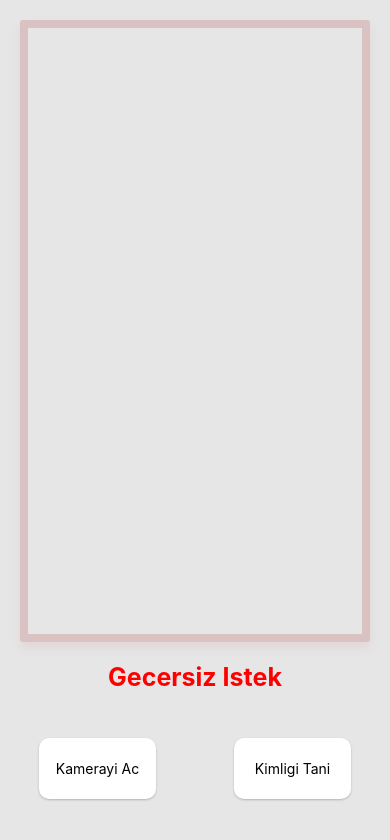
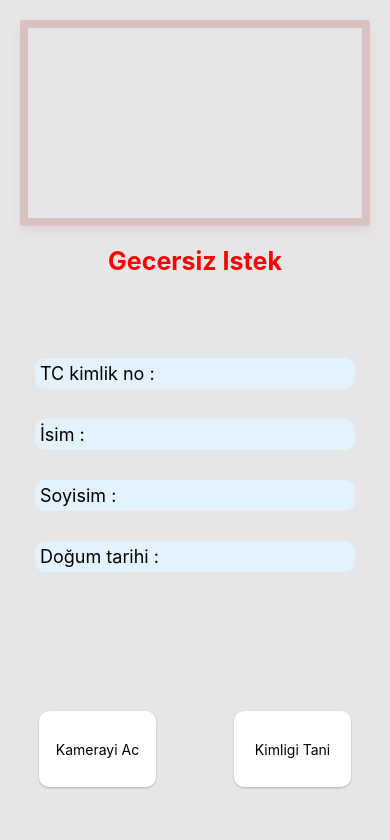
Before and after one commit to emrecinikaya/identity-project, a React Native app: screen / in a window 390 px wide. Shown: the top 840 px of the page. Built offline with nearby package versions, Linux system fonts and the light colour scheme.

Commit message:
info-commit

```diff
--- a/App.js
+++ b/App.js
@@ -1,14 +1,19 @@
 /* eslint-disable prettier/prettier */
 /* eslint-disable semi */
-import { View, Text ,TouchableOpacity, Image, StyleSheet} from 'react-native'
-import React, {useEffect, useState} from 'react'
-import ImagePicker, { openCamera } from 'react-native-image-crop-picker';
-import axios from 'axios'
+import { View, Text, TouchableOpacity, Image, StyleSheet } from "react-native";
+import React, { useEffect, useState } from "react";
+import ImagePicker, { openCamera } from "react-native-image-crop-picker";
+import axios from "axios";
 import RNTextDetector from "rn-text-detector";
 const App = () => {
-  const [image, setImage] = useState("")
-  const [showImage, setShowImage] = useState('')
-  const [confidence, setConfidence] = useState()
+  const [image, setImage] = useState("");
+  const [showImage, setShowImage] = useState("");
+  const [confidence, setConfidence] = useState();
+  const [identityNo, setIdentityNo] = useState();
+  const [name, setName] = useState();
+  const [surname, setSurname] = useState();
+  const [birthDate, setBirthDate] = useState();
+
 
   const detectText = async () => {
     try {
@@ -18,7 +23,53 @@ const App = () => {
         skipProcessing: true,
       };
       const visionResp = await RNTextDetector.detectFromUri(showImage);
-      console.log('visionResp', visionResp);
+      console.log("visionResp", visionResp);
+
+      for (var i = 0; i < 6; i++) {
+        if (visionResp[i].text.search("tity No\n") != -1) {
+          setIdentityNo(visionResp[i].lines[1].text);
+          break;
+        } else if (visionResp[i].text.search("tity No") != -1) {
+          setIdentityNo(visionResp[i + 1].text);
+          break;
+        } else {
+          setIdentityNo("Kimlik no bulunamadı");
+        }
+      }
+      for (var i = 4; i < 10; i++) {
+        if (visionResp[i].text.search("Name") != -1 && visionResp[i].text.search("\n") != -1) {
+          setName(visionResp[i].lines[1].text);
+          break;
+        } else if (visionResp[i].text.search("Name") != -1) {
+          setName(visionResp[i + 1].text);
+          break;
+        } else {
+          setName("İsim bulunamadı");
+        }
+      }
+      for (var i = 2; i < 8; i++) {
+        console.log(visionResp[i].text.search("Surname"));
+        if (visionResp[i].text.search("Surname\n") != -1) {
+          setSurname(visionResp[i].lines[1].text);
+          break;
+        } else if (visionResp[i].text.search("Surname") != -1) {
+          setSurname(visionResp[i + 1].text);
+          break;
+        } else {
+          setSurname("Soyisim bulunamadı");
+        }
+      }
+      for (var i = 2; i < 8; i++) {
+        if (visionResp[i].text.search("Gender\n") != -1) {
+          setBirthDate(visionResp[i].lines[1].text);
+          break;
+        } else if (visionResp[i].text.search("Gender") != -1) {
+          setBirthDate(visionResp[i + 1].text);
+          break;
+        } else {
+          setBirthDate("Doğum tarihi bulunamadı");
+        }
+      }
     } catch (e) {
       console.warn(e);
     }
@@ -28,53 +79,57 @@ const App = () => {
     ImagePicker.openCamera({
       includeBase64: true,
       compressImageQuality: 0.7,
-      cropping: true
-    }).then(res => {
+      cropping: true,
+    }).then((res) => {
       //console.log(res);
-      setImage(res.data)
-      setShowImage(res.path)
+      setImage(res.data);
+      setShowImage(res.path);
       console.log(showImage);
-
     });
-  }
-  const sendImage = () =>{
+  };
+  const sendImage = () => {
     axios({
       method: "POST",
       url: "https://detect.roboflow.com/kimlik1/3",
       params: {
-          api_key: "Y7xAA1DBMt86xFBj93Qr"
+        api_key: "Y7xAA1DBMt86xFBj93Qr",
       },
       data: image,
       headers: {
-          "Content-Type": "application/x-www-form-urlencoded"
+        "Content-Type": "application/x-www-form-urlencoded",
+      },
+    }).then(function (response) {
+      console.log(response.data.predictions);
+      if (
+        response.data.predictions[0].confidence === undefined ||
+        response.data.predictions[0].confidence < 0.7
+      ) {
+        setConfidence(0);
+      } else {
+        setConfidence(response.data.predictions[0].confidence);
+        detectText();
       }
-  })
-  .then(function(response) {
-      console.log(response.data.predictions);
-      if(response.data.predictions[0].confidence === undefined || response.data.predictions[0].confidence < 0.70){
-        setConfidence(0);
-
-
-      }
-      else{
-        setConfidence(response.data.predictions[0].confidence);
-        detectText()
-      }
-
-
-  })
-  }
-
-
+    });
+  };
 
   return (
     <View style={styles.container}>
       <View style={styles.imageStyle}>
-        <Image style={styles.image} source={{uri: showImage}}/>
+        <Image style={styles.image} source={{ uri: showImage }} />
       </View>
-      <View style={styles.checkText}>{confidence >= 0.75 ?
-        <Text style={styles.greenText}>Kimlik Gecerli</Text> : <Text style={styles.redText}>Gecersiz Istek</Text>
-      }</View>
+      <View style={styles.checkText}>
+        {confidence >= 0.75 ? (
+          <Text style={styles.greenText}>Kimlik Gecerli</Text>
+        ) : (
+          <Text style={styles.redText}>Gecersiz Istek</Text>
+        )}
+      </View>
+      <View style={styles.info_container}>
+        <Text style={styles.info_text}>TC kimlik no : {identityNo}</Text>
+        <Text style={styles.info_text}>İsim : {name}</Text>
+        <Text style={styles.info_text}>Soyisim : {surname}</Text>
+        <Text style={styles.info_text}>Doğum tarihi : {birthDate}</Text>
+      </View>
       <View style={styles.buttonContainer}>
         <TouchableOpacity style={styles.buttons} onPress={() => openGallery()}>
           <Text style={styles.textStyle}>Kamerayi Ac</Text>
@@ -84,16 +139,16 @@ const App = () => {
         </TouchableOpacity>
       </View>
     </View>
-  )
-}
+  );
+};
 
 const styles = StyleSheet.create({
   container: {
     flex: 1,
-    backgroundColor: "#e6e6e6"
+    backgroundColor: "#e6e6e6",
   },
-  imageStyle:{
-    flex: 4,
+  imageStyle: {
+    flex: 1,
     margin: 20,
     borderWidth: 8,
     borderColor: "#dac2c2",
@@ -104,13 +159,13 @@ shadowOffset: {
       height: 6,
     },
     shadowOpacity: 0.39,
-shadowRadius: 8.30,
-
+    shadowRadius: 8.3,
     elevation: 13,
   },
   image: {
     width: "100%",
     height: "100%",
+    resizeMode: "contain",
   },
   buttonContainer: {
     flex: 1,
@@ -118,14 +173,13 @@ elevation: 13,
     justifyContent: "space-around",
     alignItems: "center",
   },
-  buttons:{
-
-    flexDirection: 'column',
+  buttons: {
+    flexDirection: "column",
     justifyContent: "center",
     alignItems: "center",
     backgroundColor: "#ffffff",
     width: "30%",
-    height: '40%',
+    height: "40%",
     borderRadius: 10,
     shadowColor: "#000",
     shadowOffset: {
@@ -136,27 +190,40 @@ elevation: 13,
     shadowRadius: 2.22,
     elevation: 3,
   },
-  textStyle:{
-    color: "black"
+  textStyle: {
+    color: "black",
   },
-  checkText:{
+  checkText: {
     justifyContent: "center",
     alignItems: "center",
   },
-  greenText:{
+  greenText: {
     justifyContent: "center",
     alignItems: "center",
     color: "green",
     fontWeight: "bold",
-    fontSize: 25
+    fontSize: 25,
   },
-  redText:{
+  redText: {
     justifyContent: "center",
     alignItems: "center",
     color: "red",
     fontWeight: "bold",
-    fontSize: 25
-  }
-})
+    fontSize: 25,
+  },
+  info_container:{
+    flex: 2,
+    justifyContent: "center",
+    marginHorizontal: 20
+  },
+  info_text:{
+    fontSize: 18,
+    margin: 15,
+    padding: 5,
+    color: 'black',
+    backgroundColor: '#e3f2fd',
+    borderRadius: 10,
+  },
+});
 
-export default App
+export default App;
--- a/package.json
+++ b/package.json
@@ -15,7 +15,8 @@
     "react-native": "0.68.2",
     "react-native-image-base64": "^0.1.4",
     "react-native-image-crop-picker": "^0.38.1",
-    "react-native-image-picker": "^4.10.2"
+    "react-native-image-picker": "^4.10.2",
+    "rn-text-detector": "^0.0.8"
   },
   "devDependencies": {
     "@babel/core": "^7.12.9",
```
Also changed, not shown: 973 other files (tests, documents, lock files or other folders). Lines whose indentation alone changed are shown as unchanged.
